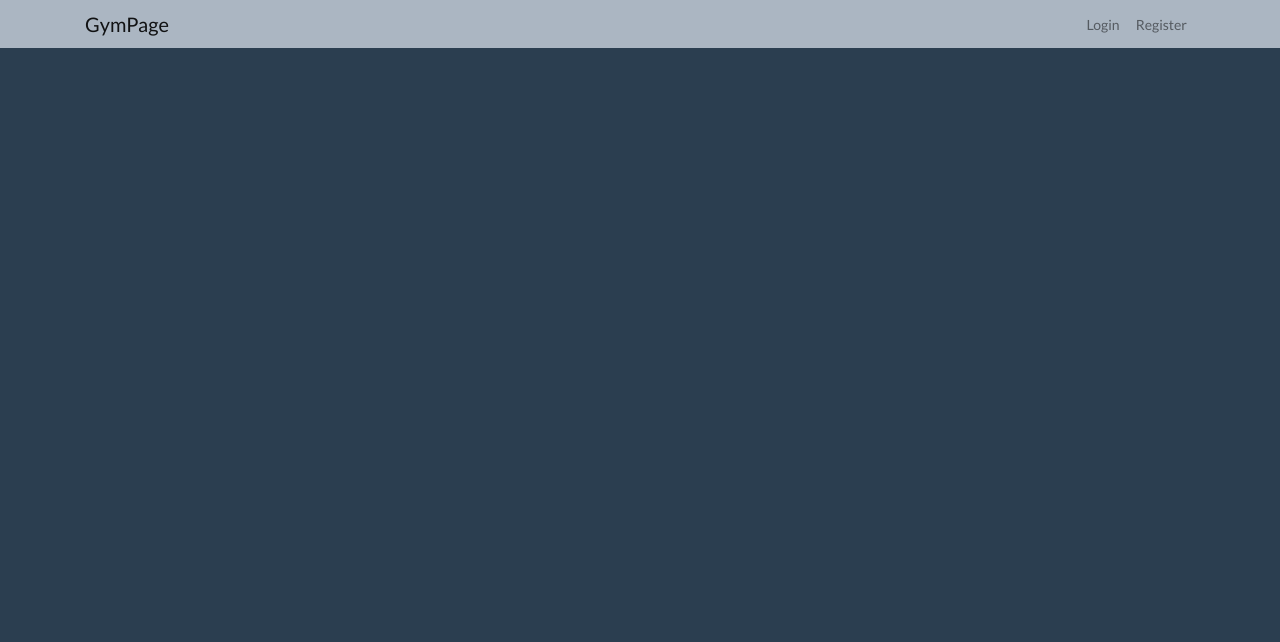
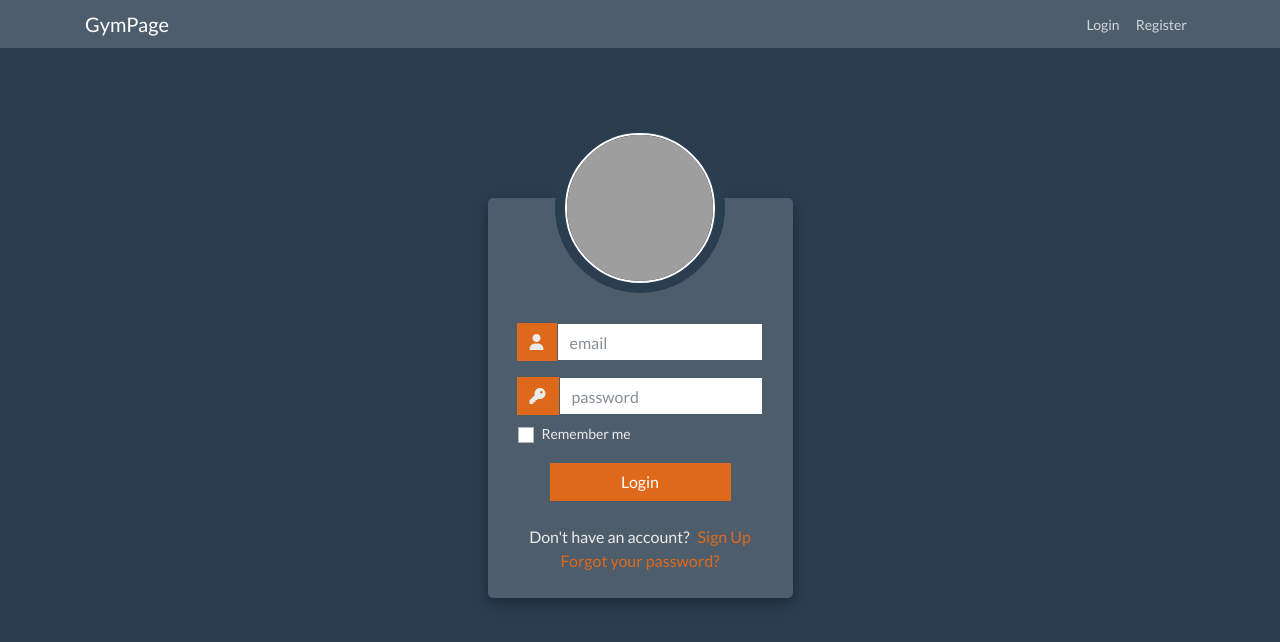
Before and after one commit to ETCraig/GymPage, a React (Create React App) app: page /login in a window 1280 px wide. Shown: the top 642 px of the page. Built offline with nearby package versions, Linux system fonts and the light colour scheme; grey boxes are pictures that could not be loaded.

Commit message:
Initial Login Component (Stateless) Created

```diff
--- /dev/null
+++ b/src/components/login-content/login-content.component.jsx
@@ -0,0 +1,63 @@
+import React from 'react';
+import {
+    LoginCard,
+    LoginLogoContainer,
+    LoginLogo,
+    LoginCardContainer,
+    LoginBtnContainer,
+    LoginBtn
+} from './login-content.styles';
+
+import { Link } from 'react-router-dom';
+
+const LoginContent = () => {
+    return (
+        <div className="container h-100" style={{marginTop: "150px"}}>
+            <div className="d-flex justify-content-center h-100">
+                <LoginCard>
+                    <div className="d-flex justify-content-center">
+                        <LoginLogoContainer>
+                            <LoginLogo src="https://logopond.com/logos/0343ba08a5fd3ca2a92cbd23932a1b14.png" alt="Logo" />
+                        </LoginLogoContainer>
+                    </div>
+                    <LoginCardContainer className="d-flex justify-content-center">
+                        <form>
+                            <div className="input-group mb-3">
+                                <div className="input-group-append primary">
+                                    <span className="input-group-text bg-primary"><i className="fas fa-user"></i></span>
+                                </div>
+                                <input type="email" name="" className="form-control" value="" placeholder="email" />
+                            </div>
+                            <div className="input-group mb-2">
+                                <div className="input-group-append">
+                                    <span className="input-group-text bg-primary"><i className="fas fa-key"></i></span>
+                                </div>
+                                <input type="password" name="" className="form-control" value="" placeholder="password" />
+                            </div>
+                            <div className="form-group">
+                                <div className="custom-control custom-checkbox">
+                                    <input type="checkbox" className="custom-control-input" id="customControlInline" />
+                                    <label className="custom-control-label" for="customControlInline">Remember me</label>
+                                </div>
+                            </div>
+                            <LoginBtnContainer className="d-flex justify-content-center mt-3">
+                                <LoginBtn type="button" name="button" className="btn btn-primary">Login</LoginBtn>
+                            </LoginBtnContainer>
+                        </form>
+                    </LoginCardContainer>
+
+                    <div className="mt-4">
+                        <div className="d-flex justify-content-center links">
+                            Don't have an account? <a href="#" className="ml-2">Sign Up</a>
+                        </div>
+                        <div className="d-flex justify-content-center links">
+                            <a href="#">Forgot your password?</a>
+                        </div>
+                    </div>
+                </LoginCard>
+            </div>
+        </div>
+    );
+}
+
+export default LoginContent;
--- /dev/null
+++ b/src/components/login-content/login-content.styles.js
@@ -0,0 +1,48 @@
+import styled from 'styled-components';
+
+export const LoginCard = styled.div`
+    height: 400px;
+    width: 305px;
+    margin-top: auto;
+    margin-bottom: auto;
+    background: #4E5D6C;
+    position: relative;
+    display: flex;
+    justify-content: center;
+    flex-direction: column;
+    padding: 10px;
+    box-shadow: 0 4px 8px 0 rgba(0, 0, 0, 0.2), 0 6px 20px 0 rgba(0, 0, 0, 0.19);
+    -webkit-box-shadow: 0 4px 8px 0 rgba(0, 0, 0, 0.2), 0 6px 20px 0 rgba(0, 0, 0, 0.19);
+    -moz-box-shadow: 0 4px 8px 0 rgba(0, 0, 0, 0.2), 0 6px 20px 0 rgba(0, 0, 0, 0.19);
+    border-radius: 5px;
+`;
+
+export const LoginLogoContainer = styled.div`
+    position: absolute;
+    height: 170px;
+    width: 170px;
+    top: -75px;
+    border-radius: 50%;
+    background: #2B3E50;
+    padding: 10px;
+    text-align: center;
+`;
+
+export const LoginLogo = styled.img`
+    height: 150px;
+    width: 150px;
+    border-radius: 50%;
+    border: 2px solid white;
+`;
+
+export const LoginCardContainer = styled.div`
+    margin-top: 100px;
+`;
+
+export const LoginBtnContainer = styled.div`
+    padding: 0 2rem;
+`;
+
+export const LoginBtn = styled.button`
+    width: 100%;
+`;
--- a/src/components/navbar/navbar.component.jsx
+++ b/src/components/navbar/navbar.component.jsx
@@ -4,7 +4,7 @@ import { Link } from 'react-router-dom';
 
 const Navbar = () => {
     return (
-        <nav className="navbar navbar-expand-sm navbar-light bg-light static-top">
+        <nav className="navbar navbar-expand-sm navbar-dark bg-dark static-top">
             <div className="container">
                 <a href="#" className="navbar-brand">GymPage</a>
                 <button className="navbar-toggler" dtat-toggle="collapse" data-target="navbar-nav">
--- a/src/pages/login/login.component.jsx
+++ b/src/pages/login/login.component.jsx
@@ -1,9 +1,11 @@
 import React from 'react';
+
+import LoginContent from '../../components/login-content/login-content.component';
 
 const Login = () => {
     return (
         <div>
-
+            <LoginContent />
         </div>
     );
 }
```
